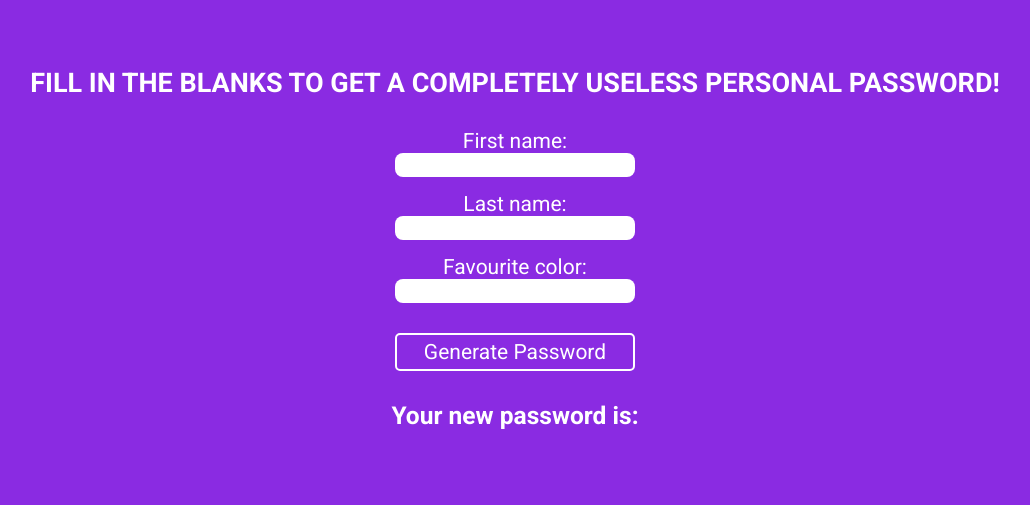
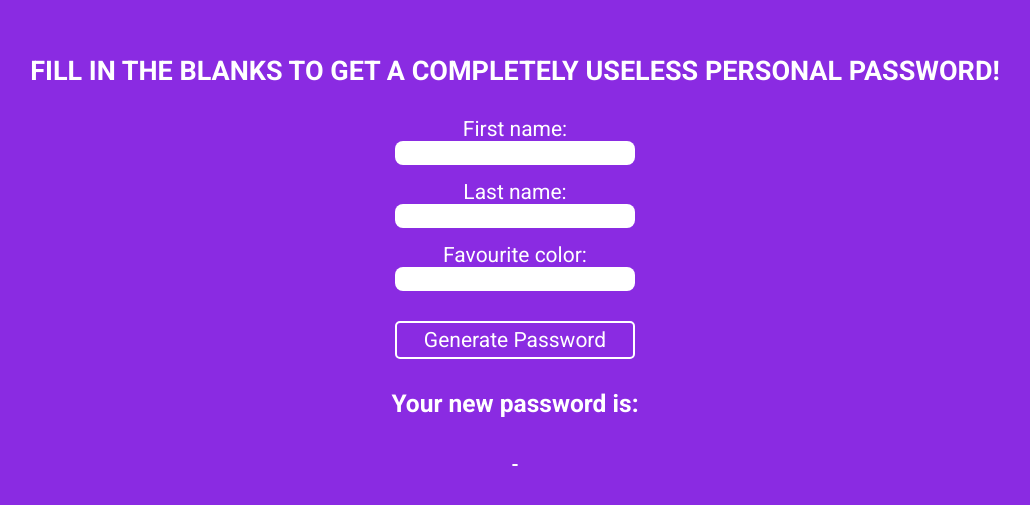
Before and after one commit to marcocanopoli/js-pwdgen-wannabe, a plain HTML site: page bonus/index.html in a window 1280 px wide. Shown: the part 139-644 px from the top of the page, without its empty margins (125-1155 px from the left). Drawn offline with Linux system fonts and the light colour scheme.

Commit message:
vertical aligned

```diff
--- a/bonus/index.html
+++ b/bonus/index.html
@@ -11,6 +11,7 @@
     </head>
     <body>
         <h1>Fill in the blanks to get a completely useless personal password!</h1>
+
         <form class="input_form">
             <label for="first_name">First name:</label>
             <input type="text" id="first_name">
@@ -20,8 +21,9 @@
             <input type="text" id="color">
             <button type="button" onclick="generatePassword()">Generate Password</button>
         </form>
+
         <h3>Your new password is:</h3>
-        <span id="password"></span>
+        <span id="password">&nbsp;</span>
 
         <script type="text/javascript" src="js/pwdgen.js" ></script>
     </body>
```
